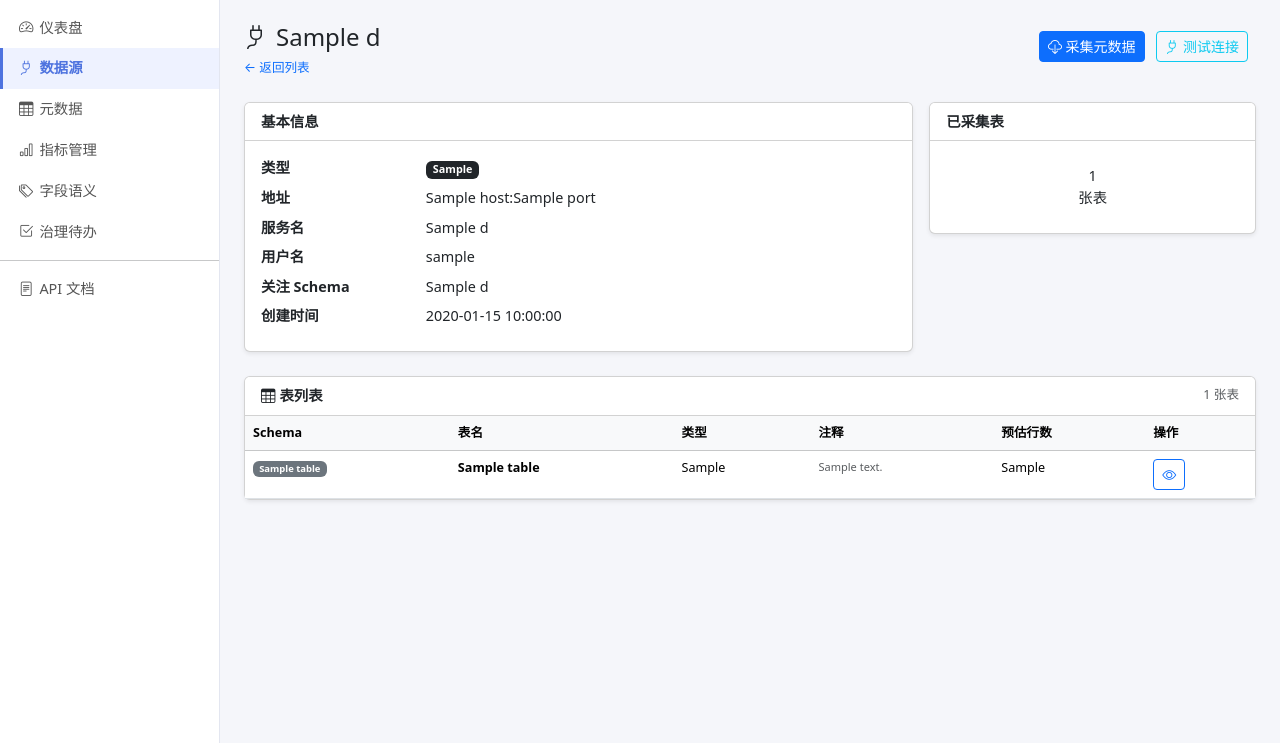
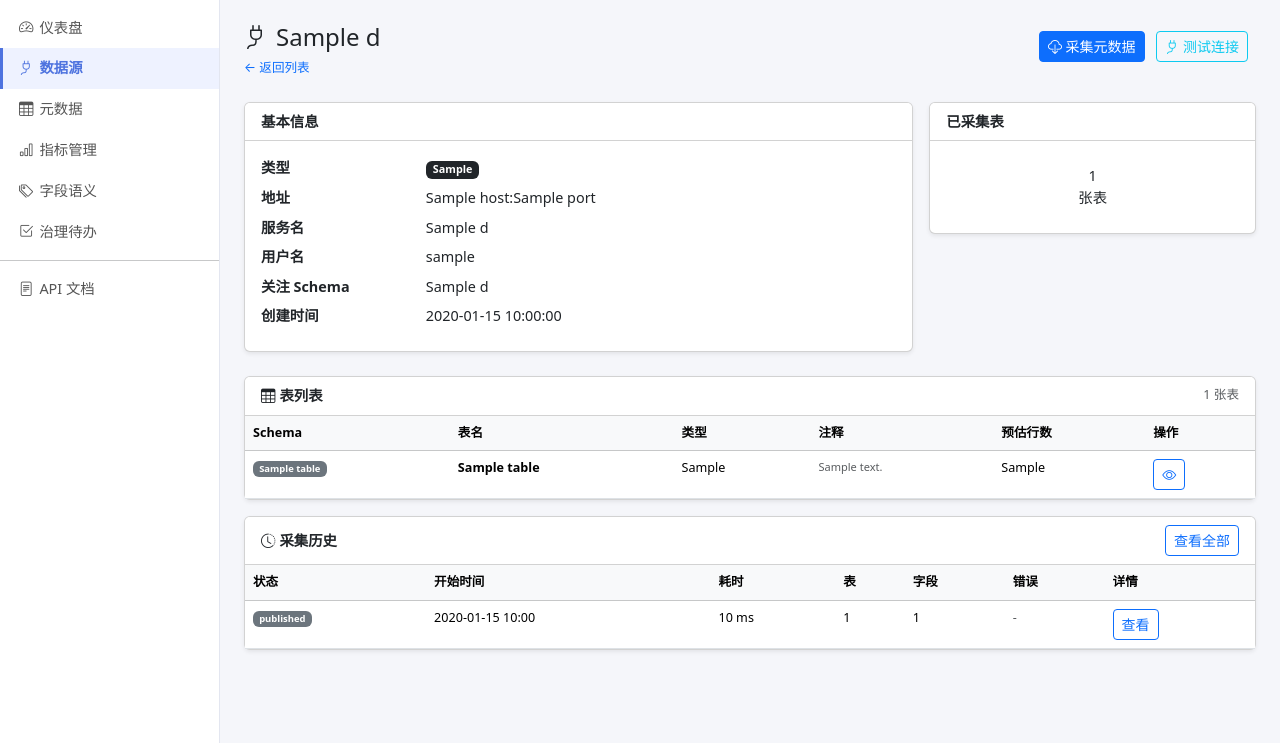
Before and after one commit to chenke2007/MetricForge_2, a FastAPI app: template app/web/templates/datasources/detail.html in a window 1280 px wide. Shown: the part 57-800 px from the top of the page. Run offline with FastAPI, Linux system fonts and the light colour scheme; the template is opened without the code that fills it: most values are stand-ins (such as "Sample title", 1, 10 or a date in 2020).

Commit message:
feat: show collection history on datasource detail

```diff
--- a/app/web/templates/datasources/detail.html
+++ b/app/web/templates/datasources/detail.html
@@ -8,7 +8,7 @@
         <a href="/web/datasources" class="text-decoration-none small">&larr; 返回列表</a>
     </div>
     <div>
-        <button id="collectMetadataBtn" class="btn btn-primary btn-sm me-2" data-ds-id="{{ ds.id }}"><i class="bi bi-cloud-download"></i> 采集元数据</button>
+        <button id="collectMetadataBtn" class="btn btn-primary btn-sm me-2" data-ds-id="{{ ds.id }}" data-collection-url="/api/metadata/jobs/{{ ds.id }}"><i class="bi bi-cloud-download"></i> 采集元数据</button>
         <button id="testConnBtn" class="btn btn-outline-info btn-sm" data-ds-id="{{ ds.id }}"><i class="bi bi-plug"></i> 测试连接</button>
         <span id="testResult" class="ms-2 small"></span>
         <div id="collectionResult" class="mt-2 small"></div>
@@ -86,6 +86,45 @@
     <i class="bi bi-info-circle me-2"></i>尚未采集元数据。配置 Oracle 连接后在元数据页面触发采集。
 </div>
 {% endif %}
+
+<div class="card shadow-sm mt-3">
+    <div class="card-header bg-white d-flex justify-content-between align-items-center">
+        <span class="fw-bold"><i class="bi bi-clock-history me-1"></i>采集历史</span>
+        <a href="/web/metadata/jobs?datasource_id={{ ds.id }}" class="btn btn-sm btn-outline-primary">查看全部</a>
+    </div>
+    <div class="card-body p-0">
+        {% if collection_jobs %}
+        <table class="table table-hover mb-0 small">
+            <thead class="table-light">
+                <tr>
+                    <th>状态</th>
+                    <th>开始时间</th>
+                    <th>耗时</th>
+                    <th>表</th>
+                    <th>字段</th>
+                    <th>错误</th>
+                    <th>详情</th>
+                </tr>
+            </thead>
+            <tbody>
+                {% for job in collection_jobs %}
+                <tr>
+                    <td><span class="badge bg-{{ 'success' if job.status == 'success' else 'warning' if job.status == 'partial_success' else 'danger' if job.status == 'failed' else 'secondary' }}">{{ job.status }}</span></td>
+                    <td>{{ job.started_at.strftime('%Y-%m-%d %H:%M') if job.started_at else '-' }}</td>
+                    <td>{{ (job.duration_ms ~ ' ms') if job.duration_ms is not none else '-' }}</td>
+                    <td>{{ job.tables_count }}</td>
+                    <td>{{ job.columns_count }}</td>
+                    <td class="text-muted">{{ job.error_message or '-' }}</td>
+                    <td><a href="/web/metadata/jobs/{{ job.id }}" class="btn btn-sm btn-outline-primary">查看</a></td>
+                </tr>
+                {% endfor %}
+            </tbody>
+        </table>
+        {% else %}
+        <div class="text-center py-4 text-muted small">暂无采集任务</div>
+        {% endif %}
+    </div>
+</div>
 {% endblock %}
 
 {% block scripts %}
@@ -95,21 +134,20 @@ document.getElementById('collectMetadataBtn')?.addEventListener('click', collect
 async function collectMetadata() {
     const btn = document.getElementById('collectMetadataBtn');
     const resultEl = document.getElementById('collectionResult');
-    const dsId = btn.dataset.dsId;
+    const collectionUrl = btn.dataset.collectionUrl;
 
     btn.disabled = true;
     btn.innerHTML = '<span class="spinner-border spinner-border-sm me-1"></span> 采集中...';
     resultEl.innerHTML = '';
 
     try {
-        const resp = await fetch('/api/metadata/collect/' + dsId, { method: 'POST' });
+        const resp = await fetch(collectionUrl, { method: 'POST' });
         const data = await resp.json();
         if (resp.ok) {
-            const stats = data.stats || {};
             resultEl.innerHTML = '<span class="text-success fw-bold"><i class="bi bi-check-circle-fill"></i> 采集完成：'
-                + (stats.tables || 0) + ' 张表，'
-                + (stats.columns || 0) + ' 个字段，'
-                + (stats.errors && stats.errors.length ? stats.errors.length + ' 个错误' : '无错误')
+                + (data.tables_count || 0) + ' 张表，'
+                + (data.columns_count || 0) + ' 个字段，'
+                + (data.error_message ? data.error_message : '无错误')
                 + '</span>';
             window.setTimeout(() => window.location.reload(), 1200);
         } else {
```
Also changed, not shown: app/web/routes.py (+9 -1 lines), tests/test_basic.py (+43 -0 lines).
